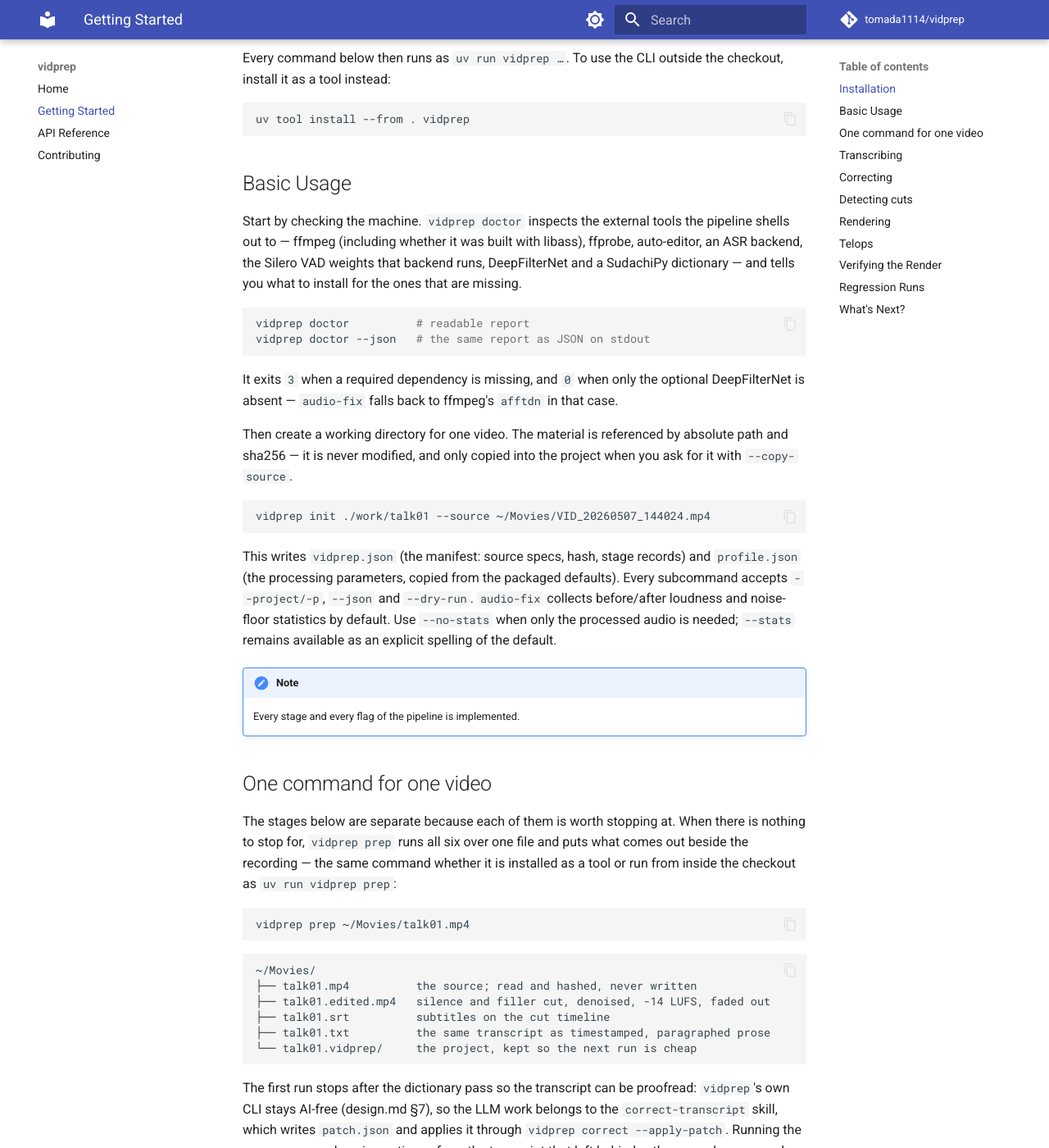
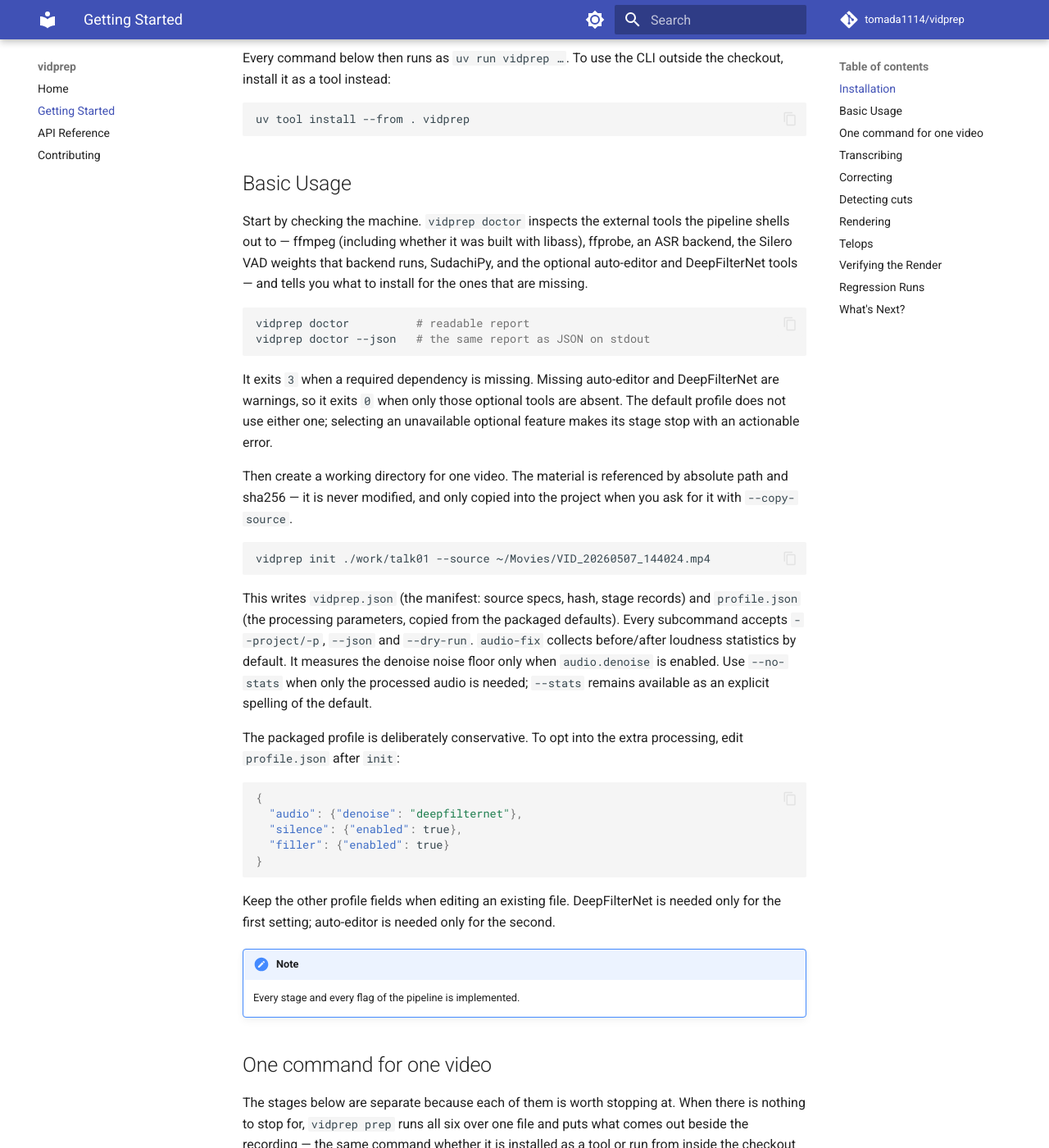
Before and after one commit to tomada1114/vidprep, an MkDocs documentation site: the page built from docs/getting-started.md, in a window 1280 px wide and 1400 px high, scrolled down 308 px. Shown: the whole window at 82% size. Built offline with MkDocs 1.6.1 and Material for MkDocs 9.7.7, drawn with Linux system fonts in a browser that asks for light colours; comment, search, counter and statistics services are not loaded; some of the changed text lies outside the part shown.

Commit message:
docs: document opt-in detection and denoise defaults
Update README (and its Japanese counterpart), the design doc, the
getting-started guide, the docs index, and the verification plan to
match silence/filler detection and denoise now defaulting to off/none.

Claude-Session: https://claude.ai/code/session_019WfgPUVQg9ooqj25s4Wivh

````diff
--- a/docs/getting-started.md
+++ b/docs/getting-started.md
@@ -22,18 +22,19 @@ uv tool install --from . vidprep
 
 Start by checking the machine. `vidprep doctor` inspects the external tools the
 pipeline shells out to — ffmpeg (including whether it was built with libass),
-ffprobe, auto-editor, an ASR backend, the Silero VAD weights that backend runs,
-DeepFilterNet and a SudachiPy dictionary — and tells you what to install for the
-ones that are missing.
+ffprobe, an ASR backend, the Silero VAD weights that backend runs, SudachiPy,
+and the optional auto-editor and DeepFilterNet tools — and tells you what to
+install for the ones that are missing.
 
 ```bash
 vidprep doctor          # readable report
 vidprep doctor --json   # the same report as JSON on stdout
 ```
 
-It exits `3` when a required dependency is missing, and `0` when only the
-optional DeepFilterNet is absent — `audio-fix` falls back to ffmpeg's `afftdn`
-in that case.
+It exits `3` when a required dependency is missing. Missing auto-editor and
+DeepFilterNet are warnings, so it exits `0` when only those optional tools are
+absent. The default profile does not use either one; selecting an unavailable
+optional feature makes its stage stop with an actionable error.
 
 Then create a working directory for one video. The material is referenced by
 absolute path and sha256 — it is never modified, and only copied into the
@@ -46,9 +47,24 @@ vidprep init ./work/talk01 --source ~/Movies/VID_20260507_144024.mp4
 This writes `vidprep.json` (the manifest: source specs, hash, stage records)
 and `profile.json` (the processing parameters, copied from the packaged
 defaults). Every subcommand accepts `--project/-p`, `--json` and `--dry-run`.
-`audio-fix` collects before/after loudness and noise-floor statistics by
-default. Use `--no-stats` when only the processed audio is needed; `--stats`
-remains available as an explicit spelling of the default.
+`audio-fix` collects before/after loudness statistics by default. It measures
+the denoise noise floor only when `audio.denoise` is enabled. Use `--no-stats`
+when only the processed audio is needed; `--stats` remains available as an
+explicit spelling of the default.
+
+The packaged profile is deliberately conservative. To opt into the extra
+processing, edit `profile.json` after `init`:
+
+```json
+{
+  "audio": {"denoise": "deepfilternet"},
+  "silence": {"enabled": true},
+  "filler": {"enabled": true}
+}
+```
+
+Keep the other profile fields when editing an existing file. DeepFilterNet is
+needed only for the first setting; auto-editor is needed only for the second.
 
 !!! note
 
@@ -68,7 +84,7 @@ vidprep prep ~/Movies/talk01.mp4
 ```
 ~/Movies/
 ├── talk01.mp4          the source; read and hashed, never written
-├── talk01.edited.mp4   silence and filler cut, denoised, -14 LUFS, faded out
+├── talk01.edited.mp4   approved cuts, -14 LUFS, faded out
 ├── talk01.srt          subtitles on the cut timeline
 ├── talk01.txt          the same transcript as timestamped, paragraphed prose
 └── talk01.vidprep/     the project, kept so the next run is cheap
@@ -103,12 +119,14 @@ vidprep prep ~/Movies/talk01.mp4 # continues: detect, render, report, deliver
     command again re-does exactly what the change reaches, and nothing before
     it.
 
-`detect` approves its own silence candidates and leaves the filler ones for a
-human. `vidprep prep` approves those too, because it was asked for something
-publishable without a review pass — but only while `filler.enable_weak` is off.
-The weak tier (「まあ」「なんか」「こう」) is ordinary Japanese, and `cuts.json`
-does not record which tier a candidate came from, so with the weak tier enabled
-the approval is declined rather than guessed at.
+New projects leave both `silence.enabled` and `filler.enabled` off, so `prep`
+does not cut the material unless those profile switches are enabled. When
+fillers are enabled, `detect` leaves them proposed for review and `prep`
+approves them too when `filler.enable_weak` is off. The weak tier
+(「まあ」「なんか」「こう」) is ordinary Japanese, and `cuts.json` does not
+record which tier a candidate came from, so with the weak tier enabled the
+approval is declined rather than guessed at. `--keep-fillers` leaves every
+enabled filler proposal alone.
 
 ## Transcribing
 
@@ -121,9 +139,9 @@ vidprep transcribe          # whisper.cpp by default; see profile.json's `asr`
 vidprep transcribe --json   # segment count, speech duration, realtime factor
 ```
 
-Detection has no off switch: without it whisper invents sentences in the
-silences, and those come back as subtitles later. A transcript whose segments
-do not line up with the detected speech is refused rather than written. A
+VAD itself has no off switch: without it whisper invents sentences in the
+silences, and those come back as subtitles later. Cut detection is separate and
+opt-in. A transcript whose segments do not line up with the detected speech is refused rather than written. A
 segment that merely starts a moment early — whisper.cpp times its boundaries on
 the concatenated regions, so one placed between two of them comes back stranded
 in the original pause — is moved onto the speech it covers and reported as a
@@ -153,12 +171,13 @@ dictionary, and which dictionary ran is named in the diff summary and in
 
 ## Detecting cuts
 
-`detect` writes `cuts.json`: the silences auto-editor found, padded and
-proposed as `approved`, plus the filler words the transcript and the speech
-regions justify cutting, proposed as `proposed`.
+When enabled in `profile.json`, `detect` writes `cuts.json`: the silences
+auto-editor found, padded and proposed as `approved`, plus the filler words the
+transcript and speech regions justify cutting, proposed as `proposed`. Both
+features are disabled in a new project.
 
 ```bash
-vidprep detect              # silence + filler candidates
+vidprep detect              # enabled silence/filler candidates
 vidprep detect --json       # counts and seconds per reason, and what merged
 ```
 
@@ -260,9 +279,10 @@ just golden --skip correct   # the same run without one stage, to attribute a
                              # number to it; not a baseline, and says so
 ```
 
-Both are local-only: they need the material, ffmpeg, whisper.cpp and
-auto-editor. `tests/fault_injection/` is the other half — six deliberately
-broken inputs, each asserting that the check meant to catch it does.
+Both are local-only: they need the material, ffmpeg, whisper.cpp and any
+optional tools enabled by the profile. `tests/fault_injection/` is the other
+half — six deliberately broken inputs, each asserting that the check meant to
+catch it does.
 
 ## What's Next?
 
````
Also changed, not shown: CHANGELOG.md (+8 -0 lines), README.ja.md (+37 -27 lines), README.md (+45 -31 lines), docs/design.md (+29 -18 lines), docs/index.md (+5 -4 lines), docs/verification-plan.md (+21 -8 lines).
